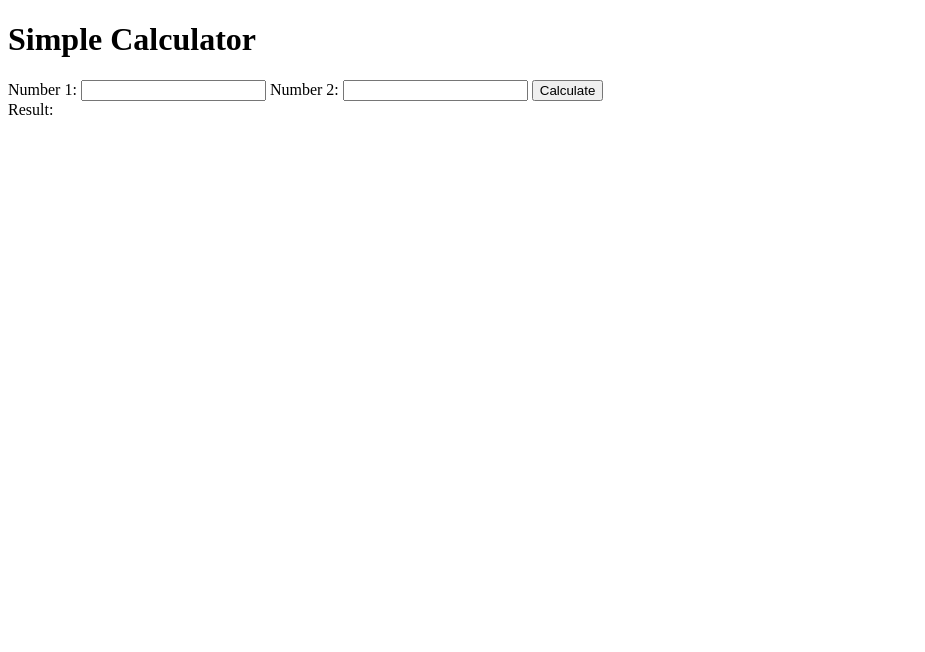
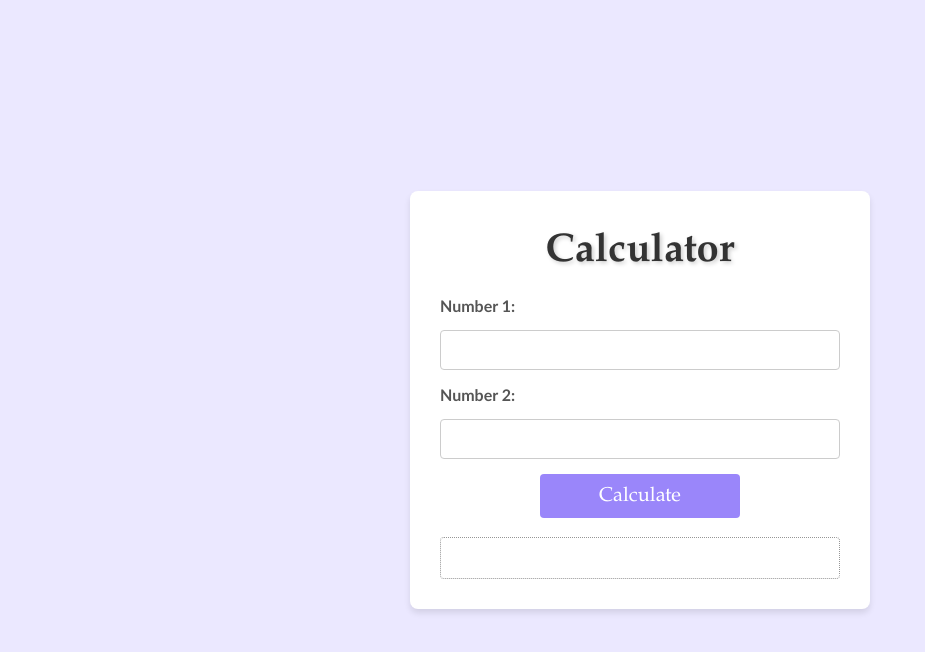
Before and after one commit to valeriamoliterno/Calculator, a website: page static/index.html in a window 1280 px wide. Shown: the whole page, without its empty margins (0-925 px from the left). Drawn offline with Linux system fonts and the light colour scheme.

Commit message:
fix(style): added style sheet for pc screen

```diff
--- a/static/index.html
+++ b/static/index.html
@@ -5,11 +5,12 @@
     <meta charset="UTF-8">
     <meta name="viewport" content="width=device-width, initial-scale=1.0">
     <title>Calculator</title>
+    <link rel="stylesheet" href="style.css">
 </head>
 
 <body>
     <div class="container">
-        <h1>Simple Calculator</h1>
+        <h1>Calculator</h1>
         <form id="calcForm">
             <label for="n1">Number 1:</label>
             <input type="number" id="n1" name="n1" required>
@@ -19,8 +20,8 @@
 
             <button type="submit">Calculate</button>
         </form>
-
-        <div id="result">Result:</div>
+        <br/>
+        <div class="placeholder" id="result"></div>
     </div>
     <script src="frontend.js"></script>
 </body>
--- /dev/null
+++ b/static/style.css
@@ -0,0 +1,80 @@
+body {
+    font-family: "Trebuchet MS", Helvetica, sans-serif;
+    background-color: #ebe8ff;
+    margin: 0;
+    padding: 0;
+    display: flex;
+    justify-content: center;
+    align-items: center;
+    height: 100vh;
+}
+
+.container {
+    background-color: #ffffff;
+    padding: 30px;
+    padding-top: 10px;
+    border-radius: 8px;
+    box-shadow: 0 4px 6px rgba(0, 0, 0, 0.1);
+    max-width: 400px;
+    width: 100%;
+    text-align: center;
+}
+
+.placeholder {
+    background-color: #ffffff;
+    padding: 20px;
+    border: 1px dotted #969696;
+    border-radius: 4px;
+    font-family: "Trebuchet MS", Helvetica, sans-serif;
+    font-size: 20px;
+    text-align: center;
+    font-weight: bold;
+    color: #333333;
+}
+
+h1 {
+    font-family: Garamond, serif;
+    font-weight: bold;
+    font-size: 40px;
+    text-shadow: 2px 2px 4px rgba(0, 0, 0, 0.2);
+    color: #333333;
+    margin-bottom: 20px;
+}
+
+form {
+    display: flex;
+    flex-direction: column;
+    gap: 15px;
+}
+
+label {
+    font-family: "Trebuchet MS", Helvetica, sans-serif;
+    text-align: left;
+    font-weight: bold;
+    color: #555555;
+}
+
+input[type="number"] {
+    padding: 10px;
+    font-size: 16px;
+    border-radius: 4px;
+    border: 1px solid #cccccc;
+}
+
+button {
+    padding: 10px;
+    font-family: Garamond, serif;
+    font-size: 20px;
+    border: none;
+    border-radius: 4px;
+    width: 50%;
+    background-color: #9a86fa;
+    color: white;
+    cursor: pointer;
+    transition: background-color 0.3s ease;
+    margin: 0 auto;
+    display: block;
+}
+button:hover {
+    background-color: #8a73fb;
+}
```
